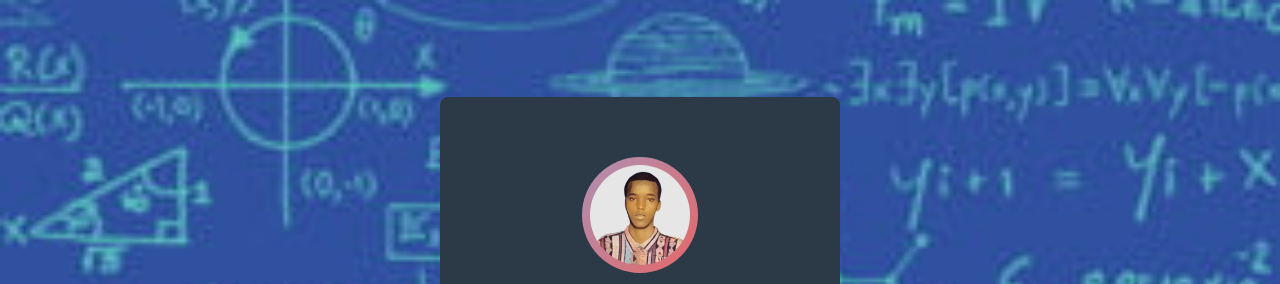
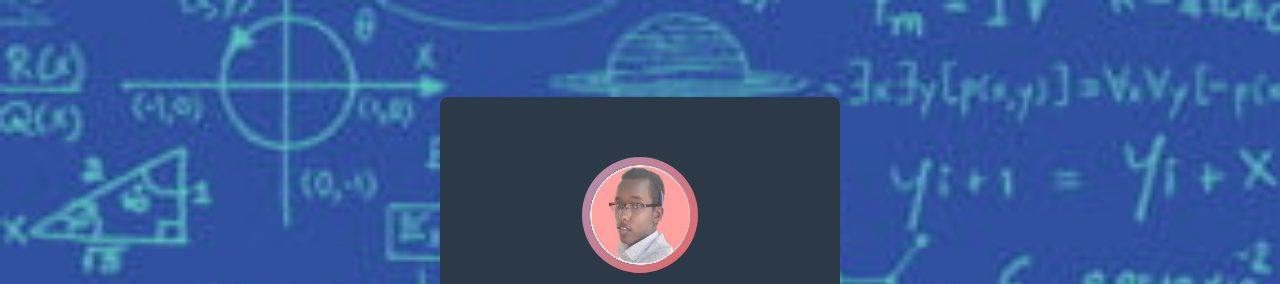
Before and after one commit to abdiaziz2112/My-profile-, a plain HTML site: page index.html in a window 1280 px wide. Shown: the top 284 px of the page. Drawn offline with Linux system fonts and the light colour scheme.

Commit message:
Update index.html

```diff
--- a/index.html
+++ b/index.html
@@ -11,7 +11,7 @@
   <div class="profile-card">
     <div class="card-header">
       <div class="pic">
-        <img src="pic.png" alt="">
+        <img src="img.png" alt="">
       </div>
       <div class="name">Abdiaziz Maashaa</div>
       <div class="desc">Web dev & Designer</div>
```
